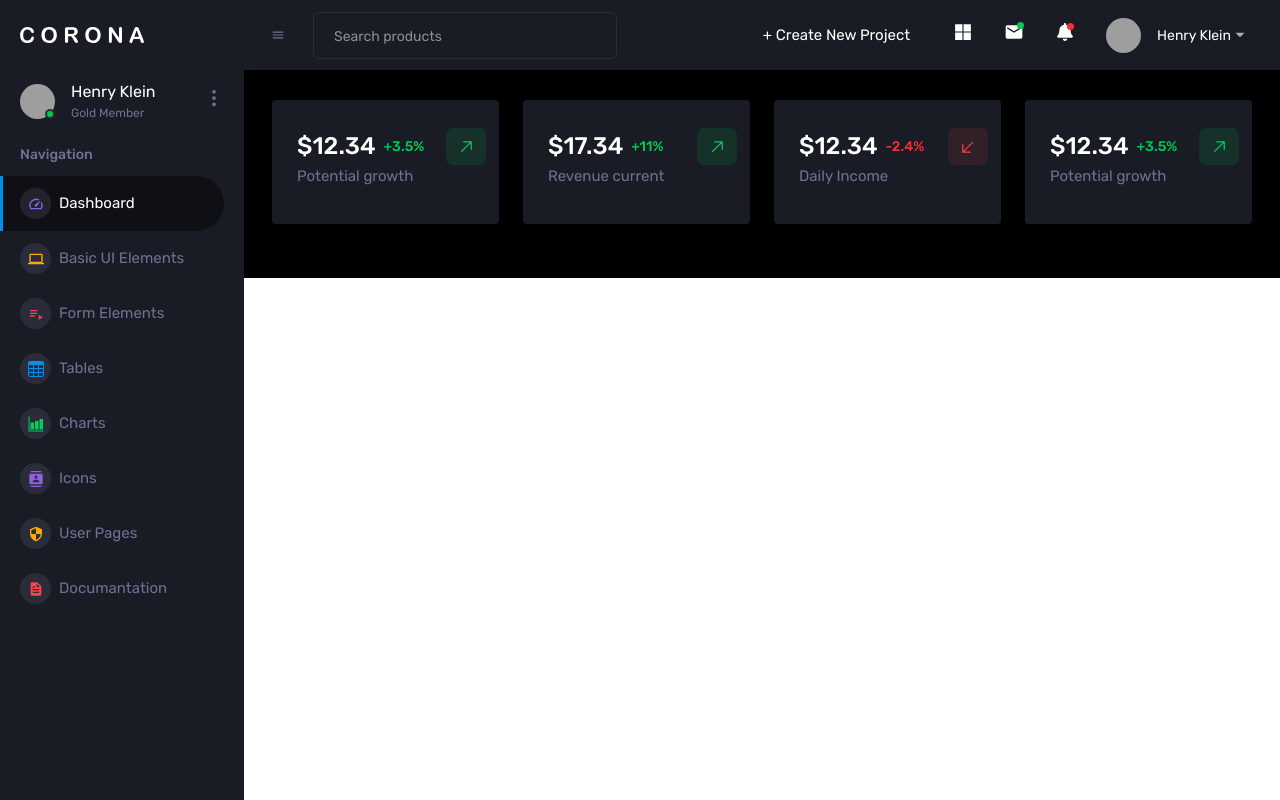
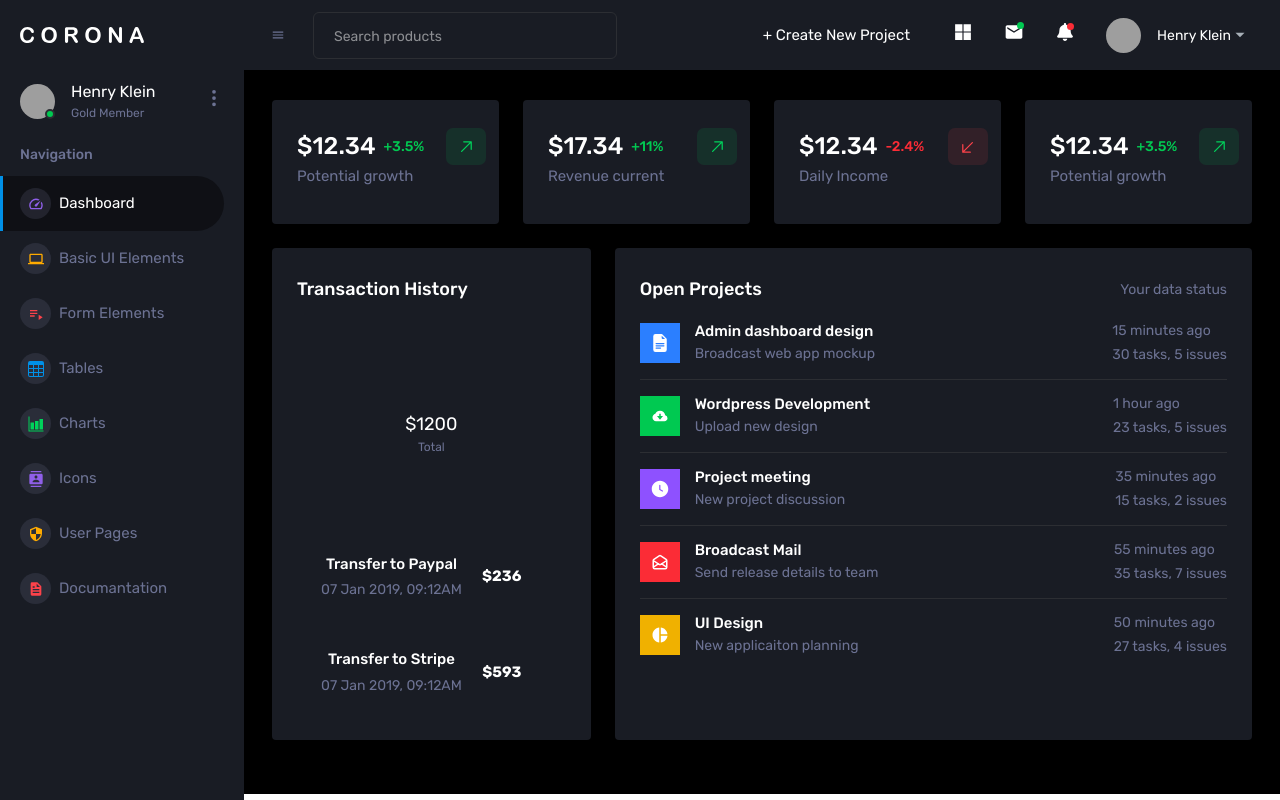
Before and after one commit to VISHNU-M123/PHOZOGY, a React (Vite) app in the folder admin/: page / in a window 1280 px wide. Built offline with nearby package versions, Linux system fonts and the light colour scheme; grey boxes are pictures that could not be loaded.

Commit message:
dashboard start

```diff
--- a/admin/src/pages/Dashboard.jsx
+++ b/admin/src/pages/Dashboard.jsx
@@ -3,6 +3,11 @@ import Sidebar from "../components/Sidebar";
 import Navbar from "../components/Navbar";
 import { GoArrowUpRight } from "react-icons/go";
 import { GoArrowDownLeft } from "react-icons/go";
+import { BsFileEarmarkTextFill } from "react-icons/bs";
+import { BiSolidCloudDownload } from "react-icons/bi";
+import { GoClockFill } from "react-icons/go";
+import { HiOutlineMailOpen } from "react-icons/hi";
+import { MdPieChart } from "react-icons/md";
 
 const Dashboard = () => {
 
@@ -21,6 +26,8 @@ const Dashboard = () => {
           <Navbar toggleSidebarItems={toggleSidebarItems} />
           <div>
             <div className="bg-[#000000] py-[30px] px-[28px] w-full">
+
+              {/* first div */}
               <div className="-mx-3 grid grid-cols-1 md:grid-cols-2 xl:grid-cols-4">
                 <div className="mb-[24px] px-3">
                   <div className="w-full rounded-[4px] bg-[#191c24]">
@@ -103,6 +110,142 @@ const Dashboard = () => {
                   </div>
                 </div>
               </div>
+
+              {/* second div */}
+              <div className="flex flex-col md:flex-row md:gap-6">
+                <div className="mb-[24px] md:w-4/12 flex items-stretch">
+                  <div className="bg-[#191c24] rounded-[4px] w-full">
+                    <div className="py-[28px] px-[25px]">
+                      <h1 className="text-white mb-[18px] text-[18px] font-[500]">Transaction History</h1>
+                      <div className="relative">
+                        <div className="flex text-center justify-center h-[200px]">
+                          <canvas className="h-[200px] w-[200px] block"></canvas>
+                        </div>
+                        <div className="absolute left-0 right-0 top-0 bottom-0 m-auto w-[100px] h-[20px] text-center text-[18px] text-white">$1200 <span className="text-[#6c7293] text-[12px] text-center block">Total</span></div>
+                      </div>
+                      <div className="px-[24px] flex md:flex-col xl:flex-row py-[16px] mt-[16px]">
+                        <div className="md:text-center">
+                          <h1 className="mb-[4px] text-[15px] font-[500] text-white">Transfer to Paypal</h1>
+                          <p className="text-[#6c7293] text-[14px]">07 Jan 2019, 09:12AM</p>
+                        </div>
+                        <div className="md:text-center text-end flex-grow-1 self-center">
+                          <h1 className="text-[15px] font-[700] text-white">$236</h1>
+                        </div>
+                      </div>
+                      <div className="px-[24px] flex md:flex-col xl:flex-row py-[16px] mt-[16px]">
+                        <div className="md:text-center">
+                          <h1 className="mb-[4px] text-[15px] font-[500] text-white">Transfer to Stripe</h1>
+                          <p className="text-[#6c7293] text-[14px]">07 Jan 2019, 09:12AM</p>
+                        </div>
+                        <div className="md:text-center text-end flex-grow-1 self-center">
+                          <h1 className="text-[15px] font-[700] text-white">$593</h1>
+                        </div>
+                      </div>
+                    </div>
+                  </div>
+                </div>
+                <div className="md:w-8/12 mb-[24px] flex items-stretch">
+                  <div className="w-full rounded-[4px] bg-[#191c24]">
+                    <div className="py-[28px] px-[25px]">
+                      <div className="flex items-center justify-between">
+                        <h1 className="text-white mb-[4px] text-[18px] font-[500]">Open Projects</h1>
+                        <p className="text-[#6c7293] mb-[4px] text-[14px]">Your data status</p>
+                      </div>
+                      <div>
+                        <div className="w-full">
+                          <div>
+                            <div className="flex py-[16px] border-b border-b-[#2c2e33]">
+                              <div>
+                                <div className="w-[40px] h-[40px] bg-blue-500 flex items-center justify-center">
+                                  <BsFileEarmarkTextFill size={18} color="white" />
+                                </div>
+                              </div>
+                              <div className="pl-[15px] flex flex-col md:flex-row md:items-center md:justify-between flex-grow leading-none text-left">
+                                <div className="flex-grow">
+                                  <h1 className="text-[15px] font-[500] mb-[8px] text-white">Admin dashboard design</h1>
+                                  <p className="text-[#6c7293] text-[14px]">Broadcast web app mockup</p>
+                                </div>
+                                <div className="pt-[8px] md:pt-0">
+                                  <p className="text-[#6c7293] mb-[10px] text-[14px]">15 minutes ago</p>
+                                  <p className="text-[#6c7293] text-[14px]">30 tasks, 5 issues</p>
+                                </div>
+                              </div>
+                            </div>
+                            <div className="flex py-[16px] border-b border-b-[#2c2e33]">
+                              <div>
+                                <div className="w-[40px] h-[40px] bg-green-500 flex items-center justify-center">
+                                  <BiSolidCloudDownload size={18} color="white" />
+                                </div>
+                              </div>
+                              <div className="pl-[15px] flex flex-col md:flex-row md:items-center md:justify-between flex-grow leading-none text-left">
+                                <div className="flex-grow">
+                                  <h1 className="text-[15px] font-[500] mb-[8px] text-white">Wordpress Development</h1>
+                                  <p className="text-[#6c7293] text-[14px]">Upload new design</p>
+                                </div>
+                                <div className="pt-[8px] md:pt-0">
+                                  <p className="text-[#6c7293] mb-[10px] text-[14px]">1 hour ago</p>
+                                  <p className="text-[#6c7293] text-[14px]">23 tasks, 5 issues</p>
+                                </div>
+                              </div>
+                            </div>
+                            <div className="flex py-[16px] border-b border-b-[#2c2e33]">
+                              <div>
+                                <div className="w-[40px] h-[40px] bg-violet-500 flex items-center justify-center">
+                                  <GoClockFill size={18} color="white" />
+                                </div>
+                              </div>
+                              <div className="pl-[15px] flex flex-col md:flex-row md:items-center md:justify-between flex-grow leading-none text-left">
+                                <div className="flex-grow">
+                                  <h1 className="text-[15px] font-[500] mb-[8px] text-white">Project meeting</h1>
+                                  <p className="text-[#6c7293] text-[14px]">New project discussion</p>
+                                </div>
+                                <div className="pt-[8px] md:pt-0">
+                                  <p className="text-[#6c7293] mb-[10px] text-[14px]">35 minutes ago</p>
+                                  <p className="text-[#6c7293] text-[14px]">15 tasks, 2 issues</p>
+                                </div>
+                              </div>
+                            </div>
+                            <div className="flex py-[16px] border-b border-b-[#2c2e33]">
+                              <div>
+                                <div className="w-[40px] h-[40px] bg-red-500 flex items-center justify-center">
+                                  <HiOutlineMailOpen size={18} color="white" />
+                                </div>
+                              </div>
+                              <div className="pl-[15px] flex flex-col md:flex-row md:items-center md:justify-between flex-grow leading-none text-left">
+                                <div className="flex-grow">
+                                  <h1 className="text-[15px] font-[500] mb-[8px] text-white">Broadcast Mail</h1>
+                                  <p className="text-[#6c7293] text-[14px]">Send release details to team</p>
+                                </div>
+                                <div className="pt-[8px] md:pt-0">
+                                  <p className="text-[#6c7293] mb-[10px] text-[14px]">55 minutes ago</p>
+                                  <p className="text-[#6c7293] text-[14px]">35 tasks, 7 issues</p>
+                                </div>
+                              </div>
+                            </div>
+                            <div className="flex py-[16px]">
+                              <div>
+                                <div className="w-[40px] h-[40px] bg-yellow-500 flex items-center justify-center">
+                                  <MdPieChart size={18} color="white" />
+                                </div>
+                              </div>
+                              <div className="pl-[15px] flex flex-col md:flex-row md:items-center md:justify-between flex-grow leading-none text-left">
+                                <div className="flex-grow">
+                                  <h1 className="text-[15px] font-[500] mb-[8px] text-white">UI Design</h1>
+                                  <p className="text-[#6c7293] text-[14px]">New applicaiton planning</p>
+                                </div>
+                                <div className="pt-[8px] md:pt-0">
+                                  <p className="text-[#6c7293] mb-[10px] text-[14px]">50 minutes ago</p>
+                                  <p className="text-[#6c7293] text-[14px]">27 tasks, 4 issues</p>
+                                </div>
+                              </div>
+                            </div>
+                          </div>
+                        </div>
+                      </div>
+                    </div>
+                  </div>
+                </div>
+              </div>
             </div>
           </div>
         </div>
```
